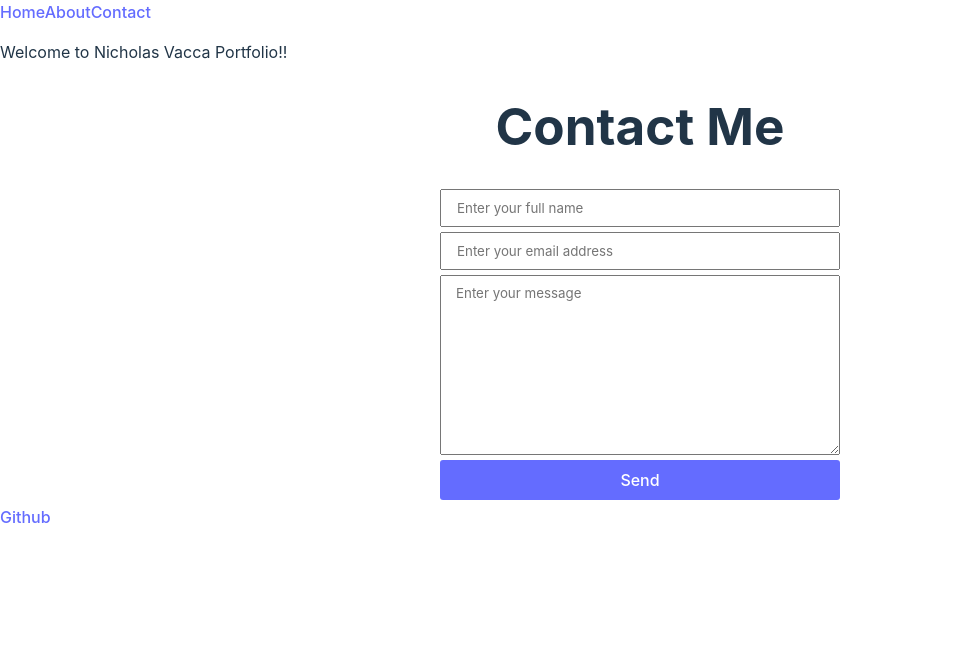
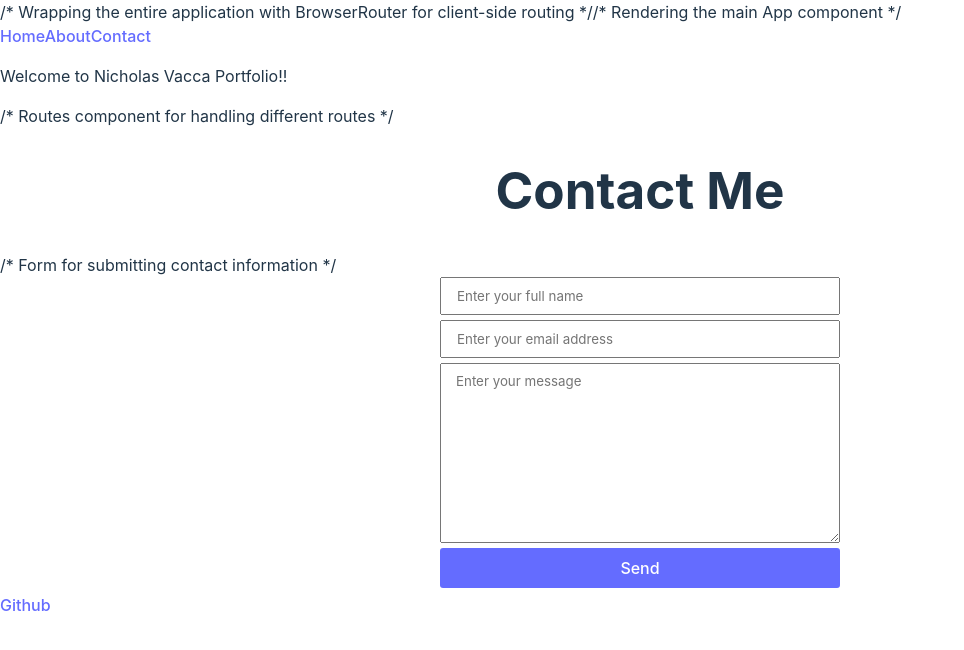
Before and after one commit to magellanrose/React_Portfolio, a React (Vite) app in the folder React-Portfolio/: page /contact in a window 1280 px wide. Shown: the top 650 px of the page, without its empty margins (0-964 px from the left). Built offline with nearby package versions, Linux system fonts and the light colour scheme.

Commit message:
added comments

```diff
--- a/React-Portfolio/src/App.jsx
+++ b/React-Portfolio/src/App.jsx
@@ -21,7 +21,7 @@ function App() {
         <Header />
 
         <main>
-          {/* Routes component for handling different routes */}
+          /* Routes component for handling different routes */
           <Routes>
             <Route path="/" element={<Home />} />
             <Route path="/about" element={<About />} />
--- a/React-Portfolio/src/main.jsx
+++ b/React-Portfolio/src/main.jsx
@@ -9,7 +9,9 @@ import About from './pages/About';
 
 ReactDOM.createRoot(document.getElementById('root')).render(
   <React.StrictMode>
+    /* Wrapping the entire application with BrowserRouter for client-side routing */
     <BrowserRouter>
+      /* Rendering the main App component */
       <App />
     </BrowserRouter>
   </React.StrictMode>,
--- a/React-Portfolio/src/pages/Contact.jsx
+++ b/React-Portfolio/src/pages/Contact.jsx
@@ -3,7 +3,7 @@ function Contact() {
     <>
       <h1 className="text-center">Contact Me</h1>
 
-      {/* Form for submitting contact information */}
+      /* Form for submitting contact information */
       <form action="https://api.web3forms.com/submit" method="POST">
         <input type="hidden" name="access_key" value="60680f30-c451-4c5a-9e6d-feb3b0e35922"></input>
 
```
